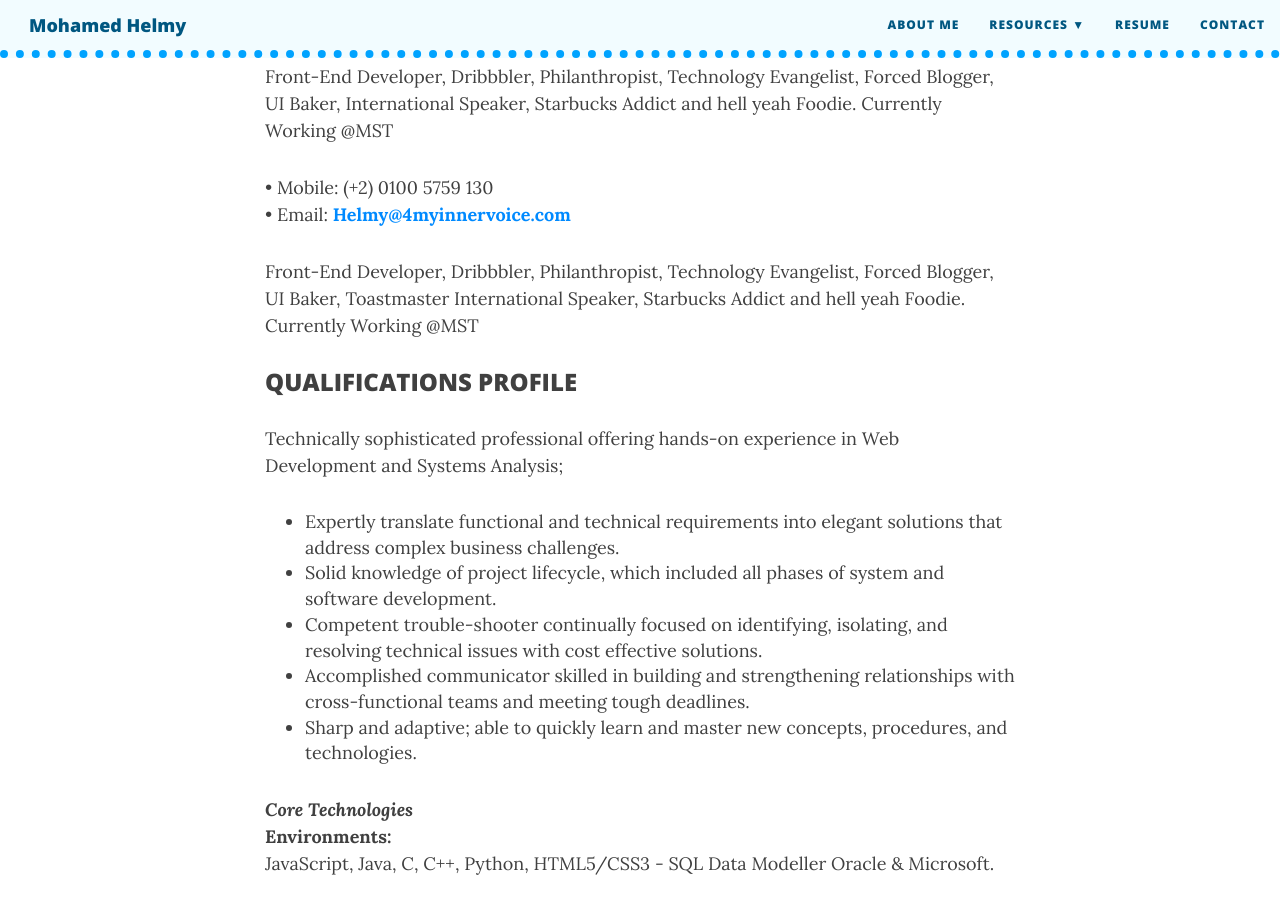
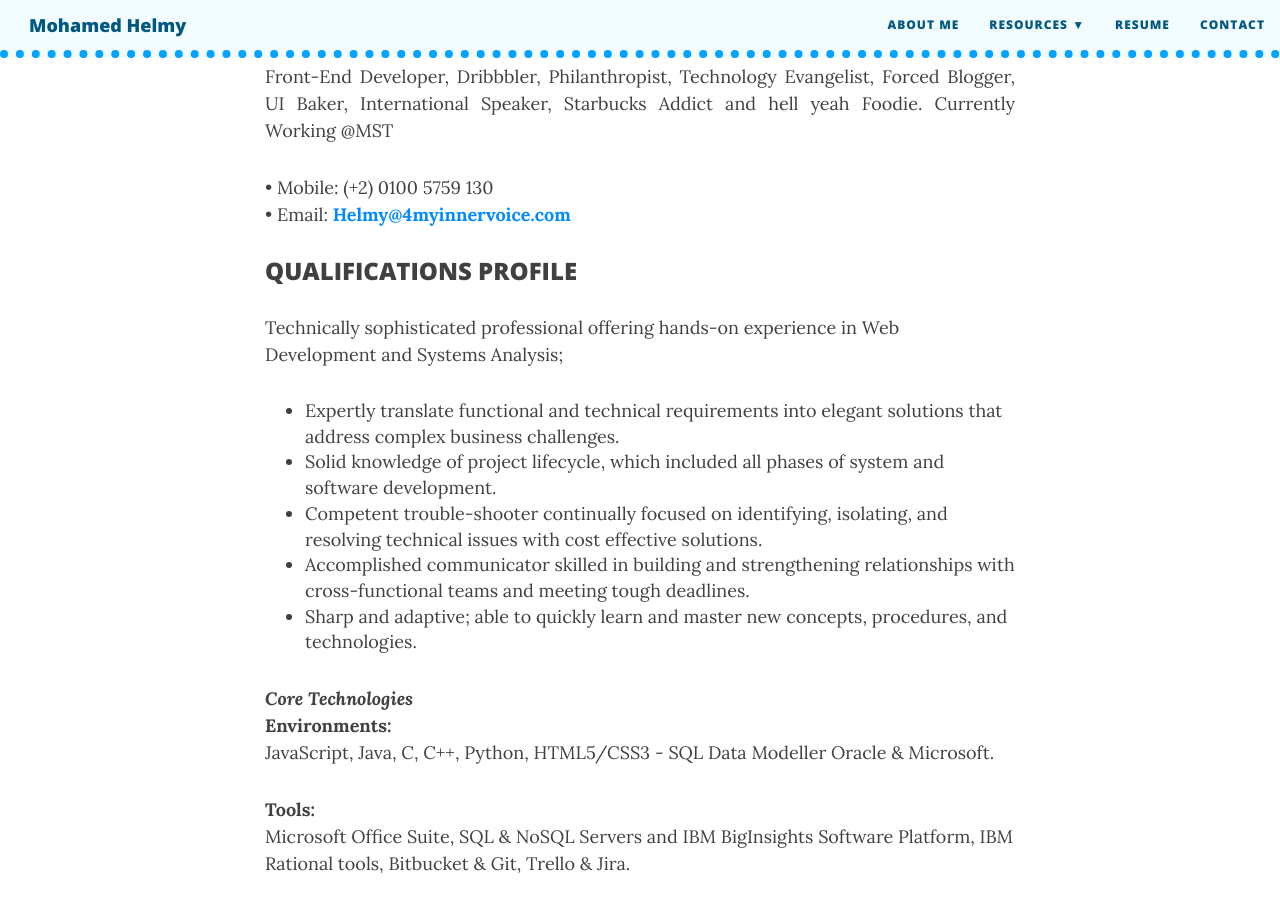
Before and after one commit to M-Helmy/m-helmy.github.io, a Jekyll site: the page built from resume.md, in a window 1280 px wide and 900 px high, scrolled down 713 px. Built offline with Jekyll 4.4.1, drawn with Linux system fonts in a browser that asks for light colours; nearby versions of some CDN libraries; comment, search, counter and statistics services are not loaded.

Commit message:
Update resume.md

```diff
--- a/resume.md
+++ b/resume.md
@@ -7,22 +7,18 @@ bigimg: /img/desk.jpg
 <h2 style="text-align:center;">Software Engineer</h2>
 <p style="text-align:center;"><a href="https://www.linkedin.com/in/mohamedhelmy/" rel="nofollow" target="_blank"><img src="https://m-helmy.github.io/img/linkedin.jpg" alt="LinkedIn Add to Profile button"></a></p><br>
 
+<p align="justify">
 Front-End Developer, Dribbbler, Philanthropist, Technology Evangelist, Forced Blogger, UI Baker, International Speaker, Starbucks Addict and hell yeah Foodie. Currently Working @MST
+</p>
+
+
+
 
 
 
 • Mobile: (+2) 0100 5759 130<br/>
 • Email: **<a href="mailto: Helmy@4myinnervoice.com"> Helmy@4myinnervoice.com</a>**<br>
 
-
-
-Front-End Developer, Dribbbler, Philanthropist,
-Technology Evangelist,
-Forced Blogger,
-UI Baker,
-Toastmaster International Speaker,
-Starbucks Addict and hell yeah Foodie.
-Currently Working @MST
 
 ### QUALIFICATIONS PROFILE<br/>
 Technically sophisticated professional offering hands-on experience in Web Development and Systems Analysis;<br/>
```
